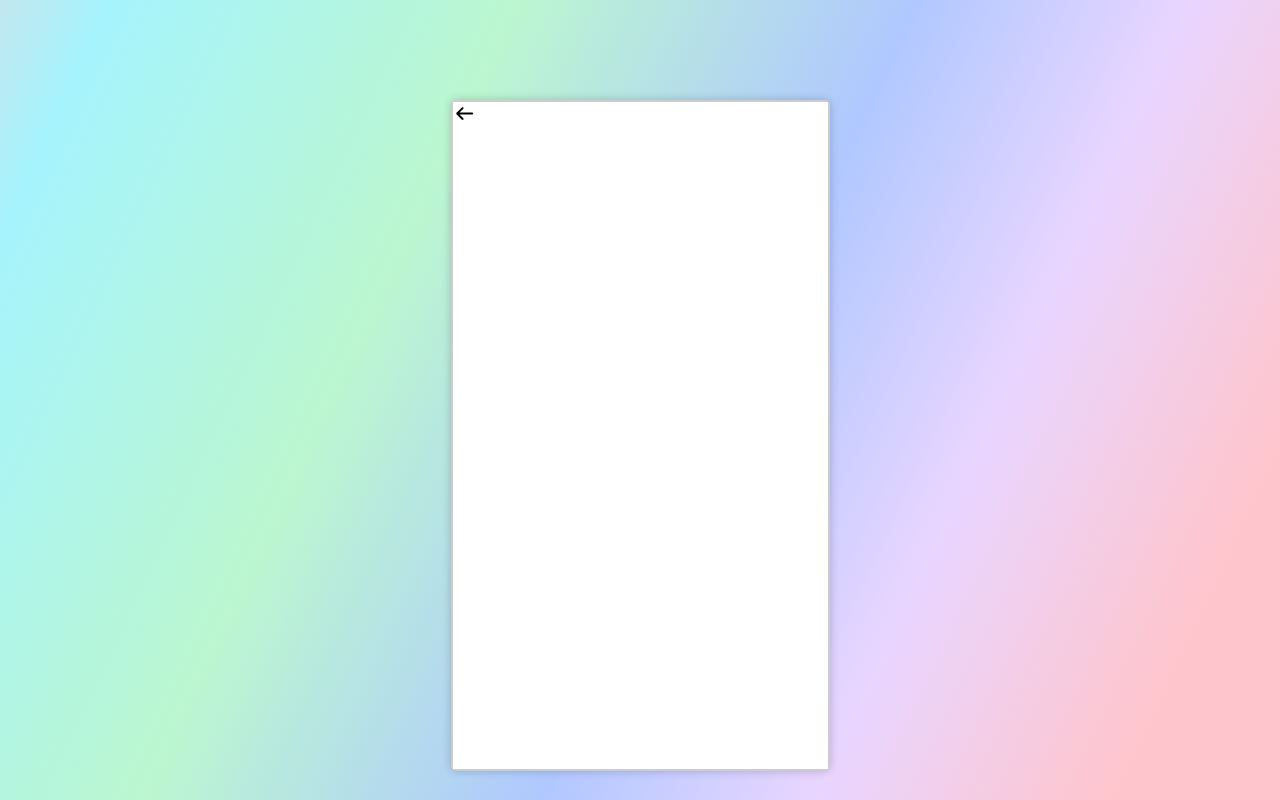
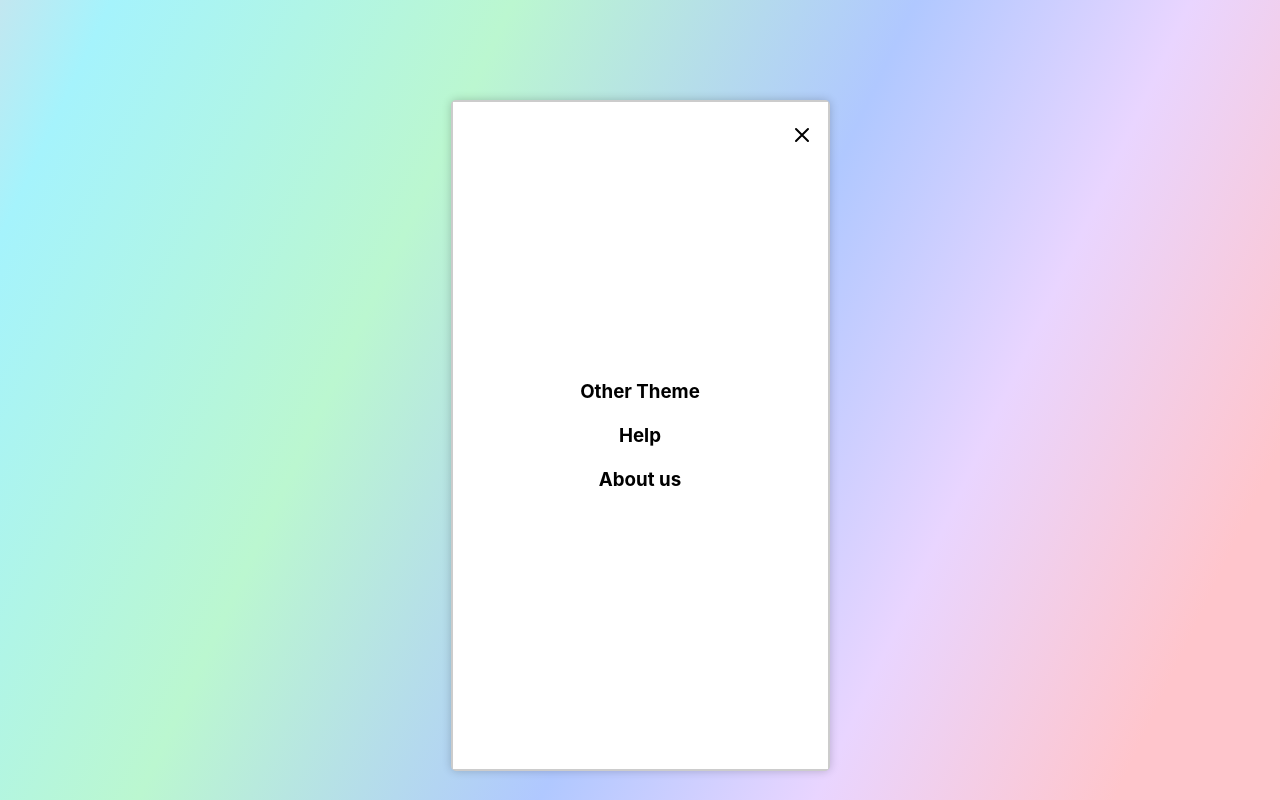
Before and after one commit to Leonid578/Test-tasks, a React (Create React App) app: page /calculator in a window 1280 px wide. Both pictures are taken after a click on the element 541 px from the left and 138 px from the top of the page. Built offline with nearby package versions, Linux system fonts and the light colour scheme; the HTML template or start-up script is replaced by a standard one.

Commit message:
upd settings style and functional

```diff
--- a/src/component/Calculator/Calculator.jsx
+++ b/src/component/Calculator/Calculator.jsx
@@ -11,7 +11,10 @@ import questionSun from "../image/png/question.png";
 import useTheme from "../hooks/useTheme";
 import cn from "classnames";
 import Decimal from "decimal.js";
+
 import arrowLeft from "../image/svg/arrow-left.svg";
+import cross from "../image/svg/cross.svg";
+
 // import { Container, Display, Buttons, Button, Zero } from "./Calculator.style";
 // import { number } from "prop-types";
 
@@ -25,8 +28,10 @@ function Calculator() {
   const [isHistoryVisible, setIsHistoryVisible] = useState(false); // Состояние для отображения истории
   const limitedHistory = history.slice(0, 5);
   const { isDark, setIsDark } = useTheme();
+  const [resultCalculated, setResultCalculated] = useState(false); // новое состояние
+
+  const [activePage, setActivePage] = useState("main"); // Управляем отображением страниц
   const [setting, setSetting] = useState(false);
-  const [resultCalculated, setResultCalculated] = useState(false); // новое состояние
 
   function addToHistory(entry) {
     setHistory([entry, ...history]);
@@ -686,8 +691,91 @@ function Calculator() {
     >
       {setting && (
         <div className="settings">
-          <img src={arrowLeft} alt="arrowLeft" width={24} height={24} onClick={() => setSetting(!setting)}/>
-          <h2>Settings</h2>
+          {activePage === "main" && (
+            <div>
+              <button
+                onClick={() => setSetting(!setting)}
+                className="settingsButton settingsCross"
+              >
+                <img src={cross} alt="cross" width={24} height={24} />
+              </button>
+
+              <ul>
+                <li onClick={() => setActivePage("theme")}>
+                  {" "}
+                  <h3>Other Theme</h3>{" "}
+                </li>
+                <li onClick={() => setActivePage("help")}>
+                  <h3>Help</h3>
+                </li>
+                <li onClick={() => setActivePage("about")}>
+                  <h3>About us</h3>
+                </li>
+              </ul>
+            </div>
+          )}
+          {activePage === "theme" && (
+            <div className="themePage">
+              <button
+                onClick={() => setActivePage("main")}
+                className="settingsArrowLeft settingsButton"
+              >
+                <img src={arrowLeft} alt="arrowLeft" width={24} height={24} />
+              </button>
+              <button
+                  onClick={() => {
+                    setSetting(!setting);
+                    setActivePage("main");
+                  }}
+                className="settingsCross settingsButton"
+              >
+                <img src={cross} alt="cross" width={24} height={24} />
+              </button>
+              <h2 className="settingsTitle">Theme Options</h2>
+            </div>
+          )}
+
+          {activePage === "help" && (
+            <div className="helpPage">
+              <button
+                onClick={() => setActivePage("main")}
+                className="settingsArrowLeft settingsButton"
+              >
+                <img src={arrowLeft} alt="arrowLeft" width={24} height={24} />
+              </button>
+              <button
+                  onClick={() => {
+                setSetting(!setting);
+                setActivePage("main");
+              }}
+                className="settingsCross settingsButton"
+              >
+                <img src={cross} alt="cross" width={24} height={24} />
+              </button>
+              <h2 className="settingsTitle">Help Options</h2>
+            </div>
+          )}
+
+          {activePage === "about" && (
+            <div className="aboutPage">
+              <button
+                onClick={() => setActivePage("main")}
+                className="settingsArrowLeft settingsButton"
+              >
+                <img src={arrowLeft} alt="arrowLeft" width={24} height={24} />
+              </button>
+              <button
+               onClick={() => {
+                setSetting(!setting);
+                setActivePage("main");
+              }}
+                className="settingsCross settingsButton"
+              >
+                <img src={cross} alt="cross" width={24} height={24} />
+              </button>
+              <h2 className="settingsTitle">About Us</h2>
+            </div>
+          )}
         </div>
       )}
 
@@ -700,7 +788,7 @@ function Calculator() {
           "generalBtn"
         )}
       >
-        <div className="btn">
+        <div className="btnOperator">
           <img
             src={isDark ? questionSun : questionDark}
             alt="Question"
@@ -714,7 +802,7 @@ function Calculator() {
             {
               dark: isDark,
             },
-            "btn"
+            "btnOperator"
           )}
           onClick={() => setIsDark(!isDark)}
         >
@@ -725,7 +813,7 @@ function Calculator() {
             height={22}
           />
         </div>
-        <div className="btn" onClick={() => setSetting(!setting)}>
+        <div className="btnOperator" onClick={() => setSetting(!setting)}>
           <img
             src={isDark ? toothSun : toothDark}
             alt="Tooth"
@@ -778,7 +866,7 @@ function Calculator() {
               {
                 dark: isDark,
               },
-              "clear operator"
+              "clear buttonsNumber operator"
             )}
             onClick={handleClearClick}
           >
@@ -791,7 +879,7 @@ function Calculator() {
               {
                 dark: isDark,
               },
-              "operator"
+              "buttonsNumber operator"
             )}
             onClick={deleteLastDigit}
           >
@@ -804,7 +892,7 @@ function Calculator() {
               {
                 dark: isDark,
               },
-              "operator"
+              "buttonsNumber operator"
             )}
             onClick={() => handleOperatorClick("/")}
           >
@@ -816,7 +904,7 @@ function Calculator() {
               {
                 dark: isDark,
               },
-              "operator"
+              "buttonsNumber operator"
             )}
             onClick={() => handleOperatorClick("*")}
           >
@@ -830,7 +918,7 @@ function Calculator() {
               {
                 dark: isDark,
               },
-              "button"
+              "buttonsNumber"
             )}
             onClick={() => handleNumberClick("7")}
           >
@@ -842,7 +930,7 @@ function Calculator() {
               {
                 dark: isDark,
               },
-              "button"
+              "buttonsNumber"
             )}
             onClick={() => handleNumberClick("8")}
           >
@@ -854,7 +942,7 @@ function Calculator() {
               {
                 dark: isDark,
               },
-              "button"
+              "buttonsNumber"
             )}
             onClick={() => handleNumberClick("9")}
           >
@@ -866,7 +954,7 @@ function Calculator() {
               {
                 dark: isDark,
               },
-              "operator"
+              "operator buttonsNumber"
             )}
             onClick={() => handleOperatorClick("-")}
           >
@@ -881,7 +969,7 @@ function Calculator() {
               {
                 dark: isDark,
               },
-              "button"
+              "buttonsNumber"
             )}
             onClick={() => handleNumberClick("4")}
           >
@@ -893,7 +981,7 @@ function Calculator() {
               {
                 dark: isDark,
               },
-              "button"
+              "buttonsNumber"
             )}
             onClick={() => handleNumberClick("5")}
           >
@@ -905,7 +993,7 @@ function Calculator() {
               {
                 dark: isDark,
               },
-              "button"
+              "buttonsNumber"
             )}
             onClick={() => handleNumberClick("6")}
           >
@@ -917,7 +1005,7 @@ function Calculator() {
               {
                 dark: isDark,
               },
-              "operator"
+              "operator buttonsNumber"
             )}
             onClick={() => handleOperatorClick("+")}
           >
@@ -933,7 +1021,7 @@ function Calculator() {
                   {
                     dark: isDark,
                   },
-                  "button"
+                  "buttonsNumber"
                 )}
                 onClick={() => handleNumberClick("1")}
               >
@@ -945,7 +1033,7 @@ function Calculator() {
                   {
                     dark: isDark,
                   },
-                  "button"
+                  "buttonsNumber"
                 )}
                 onClick={() => handleNumberClick("2")}
               >
@@ -957,7 +1045,7 @@ function Calculator() {
                   {
                     dark: isDark,
                   },
-                  "button"
+                  "buttonsNumber"
                 )}
                 onClick={() => handleNumberClick("3")}
               >
@@ -971,7 +1059,7 @@ function Calculator() {
                   {
                     dark: isDark,
                   },
-                  "operator"
+                  "operator buttonsNumber"
                 )}
                 onClick={handlePercentClick}
               >
@@ -983,7 +1071,7 @@ function Calculator() {
                   {
                     dark: isDark,
                   },
-                  "button"
+                  "buttonsNumber"
                 )}
                 onClick={() => handleNumberClick("0")}
               >
@@ -995,7 +1083,7 @@ function Calculator() {
                   {
                     dark: isDark,
                   },
-                  "button"
+                  "buttonsNumber"
                 )}
                 onClick={() => handleNumberClick(".")}
               >
@@ -1009,7 +1097,7 @@ function Calculator() {
               {
                 dark: isDark,
               },
-              "calculate"
+              "calculate buttonsNumber"
             )}
             onClick={handleEqualsClick}
           >
--- a/src/component/Calculator/Calculator.style.css
+++ b/src/component/Calculator/Calculator.style.css
@@ -18,17 +18,66 @@
   position: absolute;
 
   display: flex;
+  justify-content: center;
+  align-items: center;
+
   min-height: 667px;
   width: 375px;
   background: white;
+  color: black;
+}
+.settings li {
+  margin-bottom: 20px;
+  font-family: Inter;
+  font-size: 16px;
+  font-weight: 400;
+  line-height: 24px;
+  text-align: center;
+  cursor: pointer;
 }
 
-.settings button{
+.settings li:last-child {
+  margin-bottom: 0;
+}
+
+.settingsTitle {
+  position: absolute;
+  top: 20px;
+  left: 50%;
+  transform: translateX(-50%);
+  color: black;
+  height: 30px;
+  text-align: center;
+  margin: 0;
+}
+
+.settingsButton {
+  border: none;
+  background-color: white;
+}
+
+.settingsArrowLeft {
+  left: 20px;
+  top: 20px;
+  position: absolute;
   z-index: 103;
-  width: 80px;
-  height: 50px;
-  background-color: #212121;
-  color: white;
+  width: 24px;
+  height: 24px;
+  cursor: pointer;
+}
+
+.settingsCross {
+  right: 20px;
+  top: 20px;
+  position: absolute;
+  z-index: 103;
+  width: 24px;
+  height: 24px;
+  cursor: pointer;
+}
+
+.settings div {
+  transition: opacity 0.3s ease;
 }
 
 .calculator.dark {
@@ -70,7 +119,6 @@
   font-size: 40px;
   padding: 10px;
   border-bottom: 1px solid #ccc;
-  /* margin: 0 30px 0 30px; */
   margin: -14px 30px 0 30px;
   height: 53px;
 }
@@ -118,7 +166,7 @@
   color: white;
 }
 
-.btn {
+.btnOperator {
   display: flex;
   cursor: pointer;
   margin-left: 5px;
@@ -144,11 +192,11 @@
   justify-content: space-between;
 }
 
-.button:hover {
+.buttonsNumber:hover {
   background-color: #b4b4b4da;
 }
 
-button {
+.buttonsNumber {
   width: 69px;
   height: 49px;
   box-shadow: 1px 3px 4px 0px rgba(0, 0, 0, 1);
@@ -162,7 +210,7 @@ button {
   margin: 10px 10px;
 }
 
-.button.dark {
+.buttonsNumber.dark {
   background: var(--bgNumbers-light);
   box-shadow: 0px 4px 4px 0px rgba(0, 0, 0, 0.06);
   color: var(--numbers-light);
```
Also changed, not shown: src/component/image/svg/cross.svg (added).
